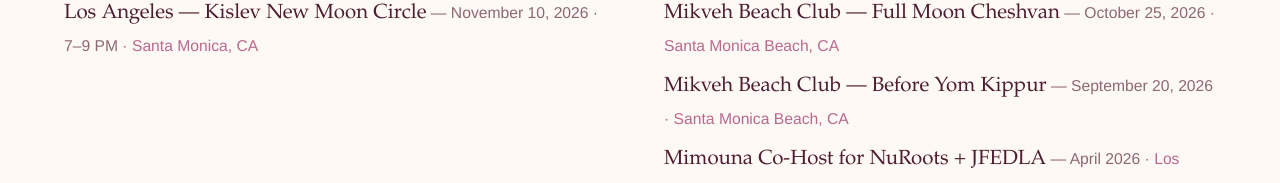
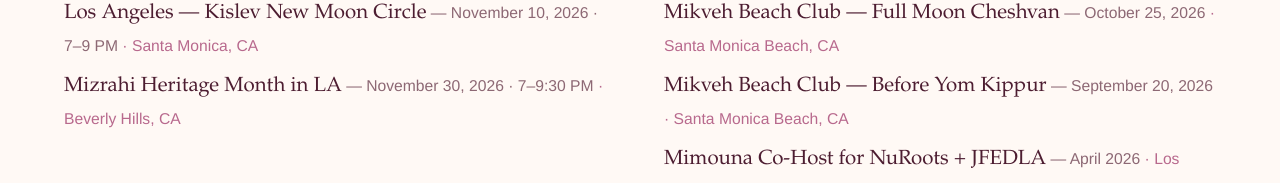
Before and after one commit to nelliehayattt/jewish-rituals-modern-woman, a Next.js app: page / in a window 1280 px wide. Shown: the part 3667-3850 px from the top of the page. Built offline with nearby package versions, Linux system fonts and the light colour scheme.

Commit message:
Add Mizrahi Heritage Month event

```diff
--- a/data/site.ts
+++ b/data/site.ts
@@ -65,6 +65,12 @@ export const upcomingEvents = [
     location: "Santa Monica, CA",
     href: "https://www.atthewellproject.com/event/los-angeles---kislev-new-moon-circle",
   },
+  {
+    title: "Mizrahi Heritage Month in LA",
+    date: "November 30, 2026 · 7–9:30 PM",
+    location: "Beverly Hills, CA",
+    href: "https://partiful.com/e/fLAXdpbrDTG8rvJiKegs",
+  },
 ];
 
 export const pastEvents = [
```
